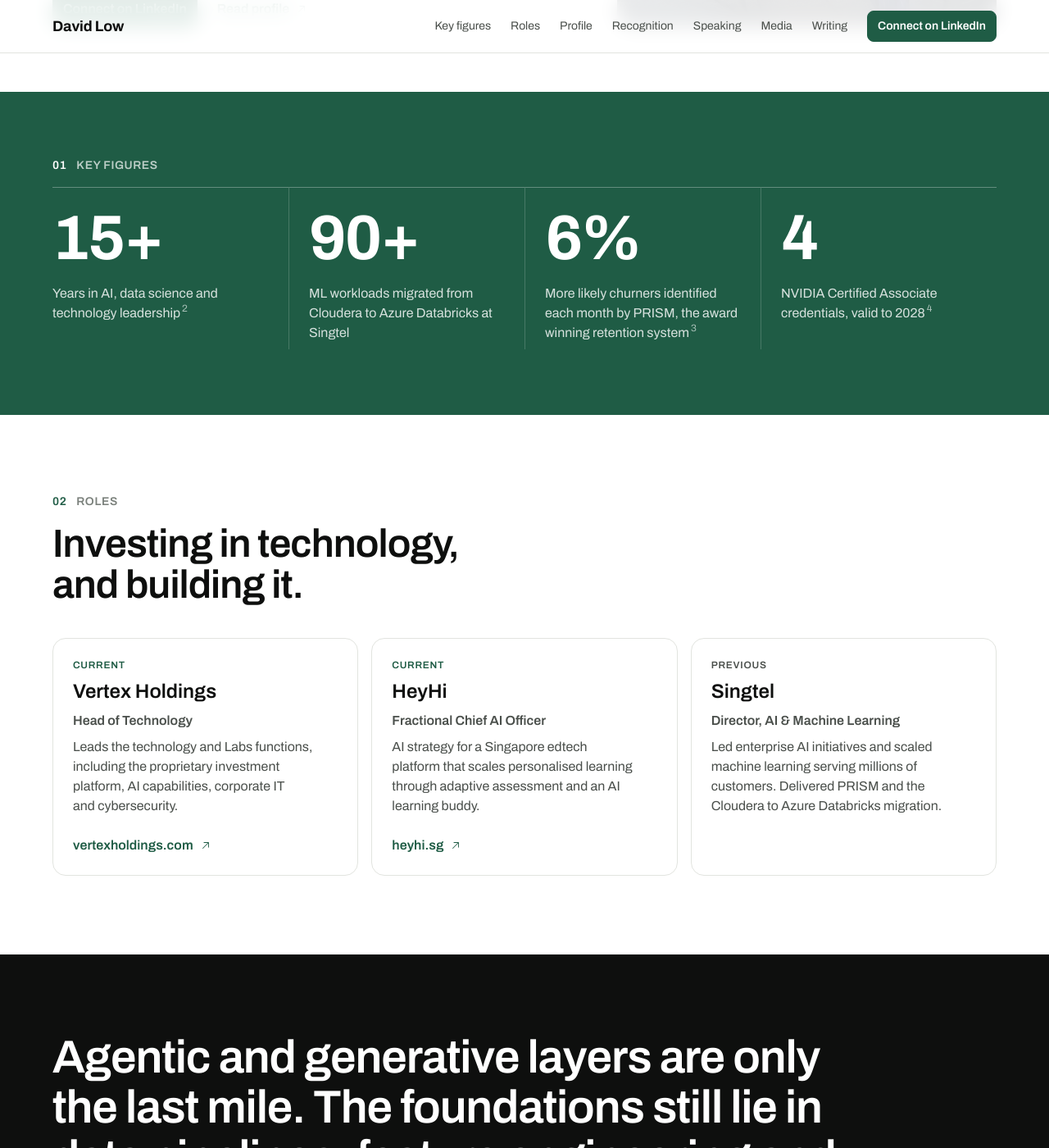
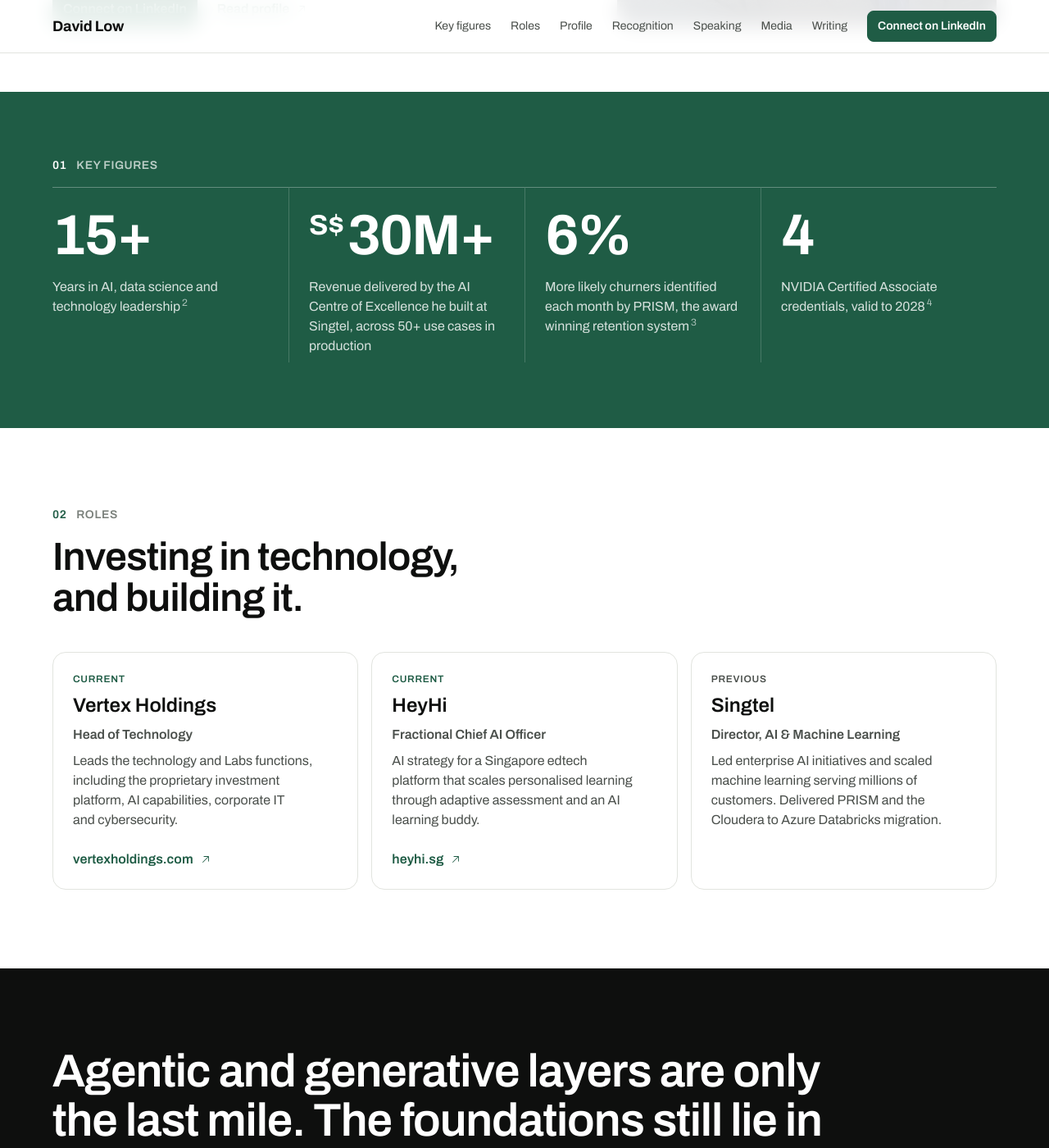
Before and after one commit to davidlowjw/davidlowjw.github.io, a Jekyll site: the page index.html, which Jekyll copies as it is, in a window 1280 px wide and 1400 px high, scrolled down 676 px. Shown: the whole window at 82% size. Built offline with Jekyll 4.4.1, drawn with Linux system fonts in a browser that asks for light colours.

Commit message:
Key figures: S$30M+ revenue from Singtel AI CoE replaces 90+ ML workloads; fit large figures

```diff
--- a/assets/css/v2.css
+++ b/assets/css/v2.css
@@ -66,10 +66,11 @@
 .figures{background:var(--accent);color:#fff;padding:80px 0}
 .figures .eyebrow{color:rgba(255,255,255,.7)}
 .figures .eyebrow span{color:#fff}
-.figs{display:grid;grid-template-columns:repeat(4,1fr);gap:0;margin:0}
+.figs{display:grid;grid-template-columns:repeat(4,minmax(0,1fr));gap:0;margin:0}
 .fig{padding:24px 24px 8px 0;border-top:1px solid rgba(255,255,255,.3)}
 .fig + .fig{padding-left:24px;border-left:1px solid rgba(255,255,255,.18)}
-.fig dt{font-size:clamp(48px,6vw,96px);line-height:1;font-weight:700;font-stretch:115%;letter-spacing:-.03em;font-variant-numeric:tabular-nums}
+.fig dt{white-space:nowrap;font-size:clamp(44px,5.4vw,72px);line-height:1;font-weight:700;font-stretch:100%;letter-spacing:-.03em;font-variant-numeric:tabular-nums}
+.fig .unit{font-size:.5em;vertical-align:.7em;margin-right:4px;letter-spacing:0}
 .fig dd{margin:16px 0 0;font-size:16px;line-height:24px;color:rgba(255,255,255,.82);max-width:260px}
 .fn{text-decoration:none;font-size:12px;margin-left:2px;color:inherit;opacity:.75}
 .fn:hover{opacity:1;text-decoration:underline}
--- a/index.html
+++ b/index.html
@@ -67,7 +67,7 @@
     <p class="eyebrow"><span>01</span> Key figures</p>
     <dl class="figs">
       <div class="fig"><dt><span class="count" data-to="15">15</span>+</dt><dd>Years in AI, data science and technology leadership<sup><a href="#fn2" class="fn">2</a></sup></dd></div>
-      <div class="fig"><dt><span class="count" data-to="90">90</span>+</dt><dd>ML workloads migrated from Cloudera to Azure Databricks at Singtel</dd></div>
+      <div class="fig"><dt><span class="unit">S$</span><span class="count" data-to="30">30</span>M+</dt><dd>Revenue delivered by the AI Centre of Excellence he built at Singtel, across 50+ use cases in production</dd></div>
       <div class="fig"><dt><span class="count" data-to="6">6</span>%</dt><dd>More likely churners identified each month by PRISM, the award winning retention system<sup><a href="#fn3" class="fn">3</a></sup></dd></div>
       <div class="fig"><dt><span class="count" data-to="4">4</span></dt><dd>NVIDIA Certified Associate credentials, valid to 2028<sup><a href="#fn4" class="fn">4</a></sup></dd></div>
     </dl>
```
